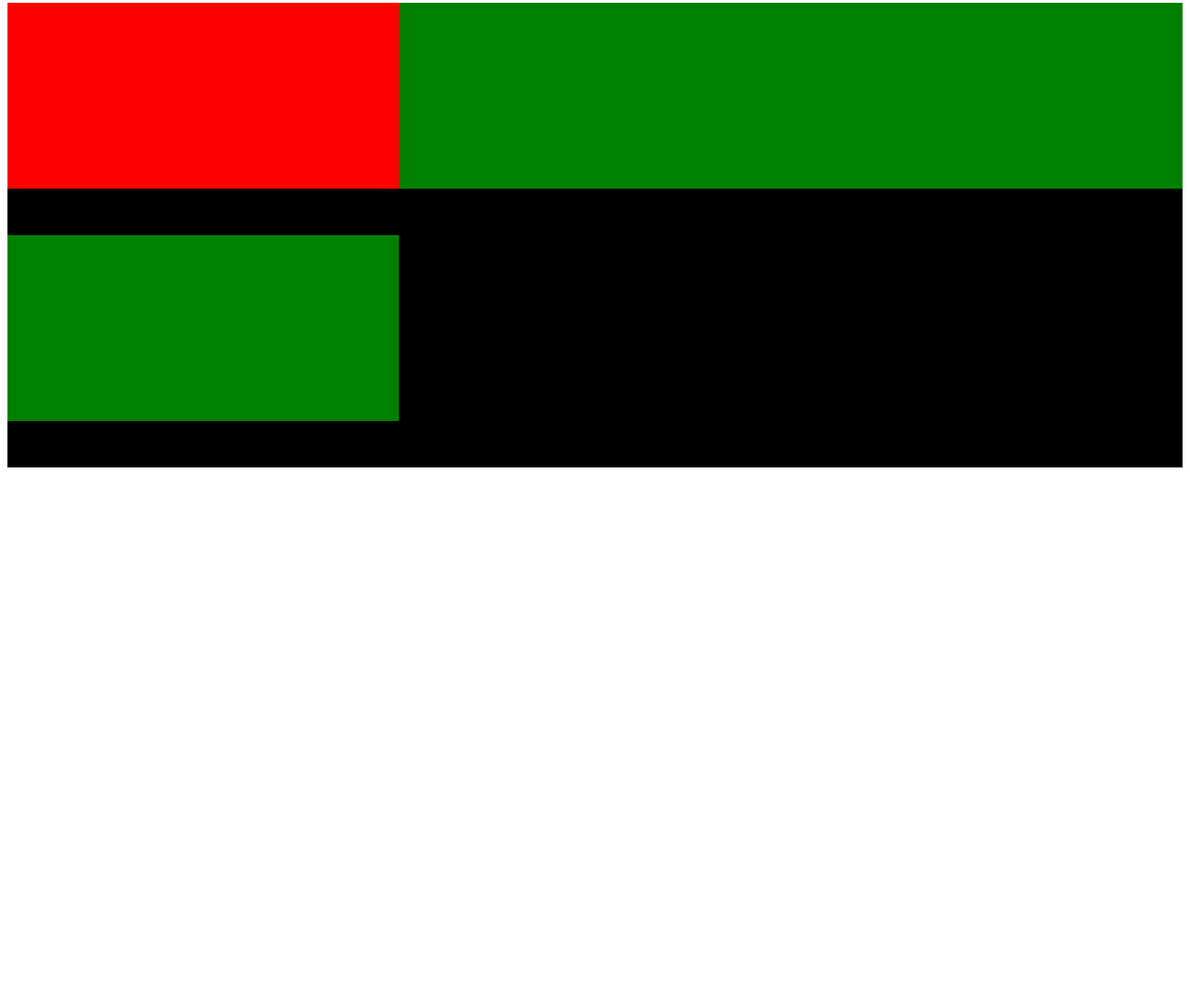
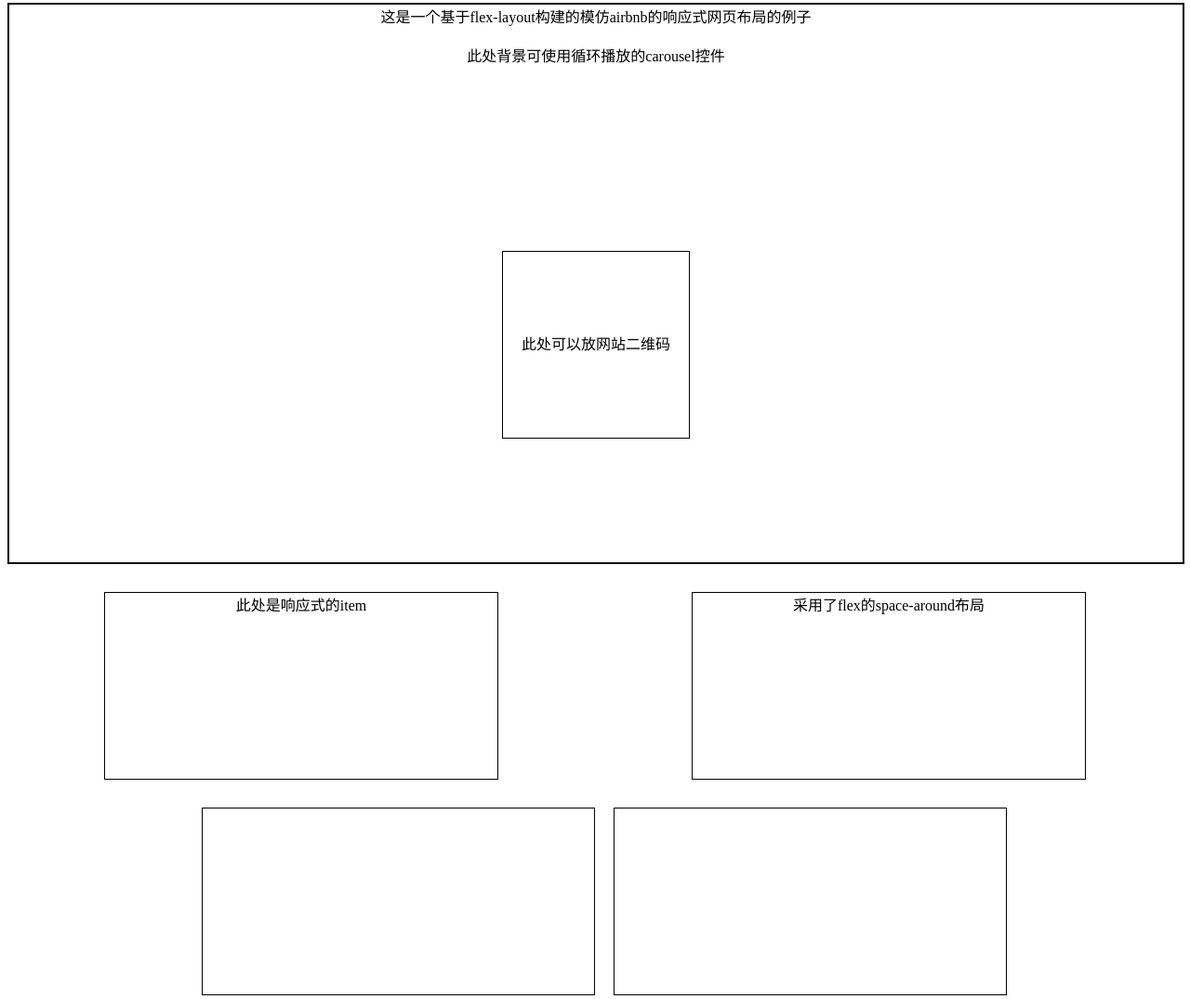
Before and after one commit to cauu/flex-layout, a website: page index.html in a window 1280 px wide. Shown: the part 5-1080 px from the top of the page at 93% size. Before the commit the page ends 800 px from the top, so only its background shows below. Drawn offline with Linux system fonts and the light colour scheme.

Commit message:
add a example

```diff
--- /dev/null
+++ b/example/index.css
@@ -0,0 +1,52 @@
+.head {
+    width: 100%;
+    border: thin solid black;
+}
+
+.carousel {
+    width: 100%;
+    height: 100%;
+}
+
+.container-carousel {
+    height: 600px;
+    width: 100%;
+    border: thin solid black;
+    text-align: center;
+}
+
+.container-qr {
+    height: 200px;
+    width: 200px;
+    border: thin solid black;
+}
+
+.item-1 {
+    height: 200px;
+    border: thin solid black;
+    margin-top: 15px;
+    text-align: center;
+}
+
+.item-2 {
+    height: 200px;
+    border: thin solid black;
+    margin-top: 15px;
+    margin-left: 20px;
+    text-align: center;
+}
+
+.foot {
+    height: 492px;
+    width: 100%;
+    border: thin solid blue;
+    margin-top: 15px;
+    text-align: center;
+    line-height: 492px;
+}
+
+@media (max-width: 767px) {
+    .responsive-carousel {
+        height: 400px;
+    }
+}
--- a/index.html
+++ b/index.html
@@ -2,17 +2,38 @@
 <html>
     <head>
         <link href="./dist/flex-layout.css" rel="stylesheet" type="text/css">
+        <link href="./example/index.css" rel="stylesheet" stype="text/css">
     </head>
     <body>
-        <div class="flex-row responsive-md flex-row-wrap row-vert-baseline" style="background-color:black;height:500px;">
-            <div class="flex-col col-33" style="background-color:red;height:200px">
+        <div class="head flex-row">
+            <div class="container-carousel responsive-carousel">
+                这是一个基于flex-layout构建的模仿airbnb的响应式网页布局的例子</br>
+                </br>
+                此处背景可使用循环播放的carousel控件
+                <div class="carousel flex-row row-horz-center">
+                    <div class="container-qr col-center" style="text-align:center;line-height: 200px">
+                        此处可以放网站二维码
+                    </div>
+                </div>
             </div>
-            <div class="flex-col col-33" style="background-color:green;height:200px">
+        </div>
+        <div class="flex-row responsive-md flex-row-wrap row-horz-around" style="margin-top:15px">
+            <div class="flex-col col-33 item-1">
+                此处是响应式的item
             </div>
-            <div class="flex-col col-33" style="background-color:green;height:200px">
+            <div class="flex-col col-33 item-1">
+                采用了flex的space-around布局
             </div>
-            <div class="flex-col col-33" style="background-color:green;height:200px">
+        </div>
+        <div class="flex-row responsive-md flex-row-wrap row-horz-center" style="margin-top:15px">
+            <div class="flex-col col-33 item-2">
             </div>
+            <div class="flex-col col-33 item-2">
+            </div>
+        </div>
+
+        <div class="foot">
+            Footer
         </div>
     </body>
 </html>
--- a/src/flex-layout.scss
+++ b/src/flex-layout.scss
@@ -40,7 +40,7 @@
   @include justify-content(center);
 }
 
-.row-horz-around{
+.row-horz-between{
   @include justify-content(between);
 }
 
```
Also changed, not shown: dist/flex-layout.css.
